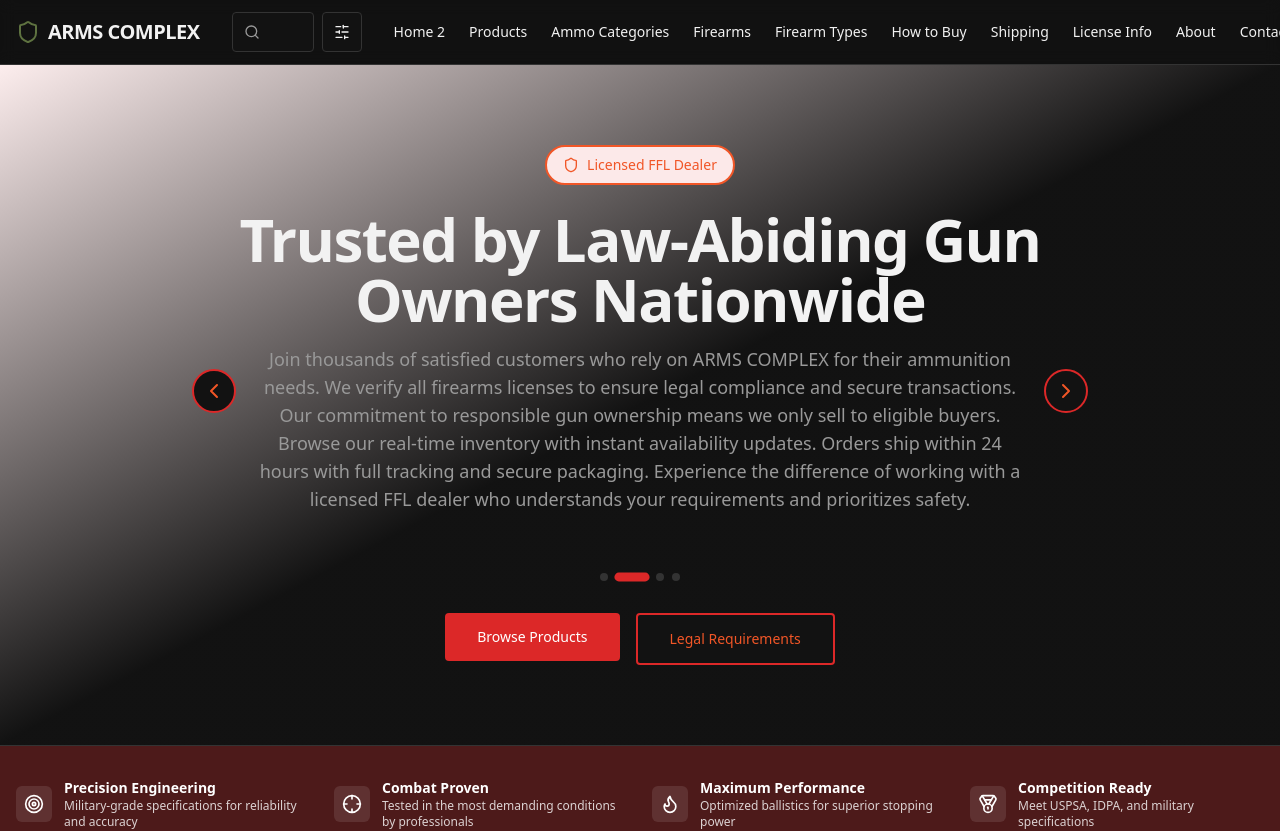
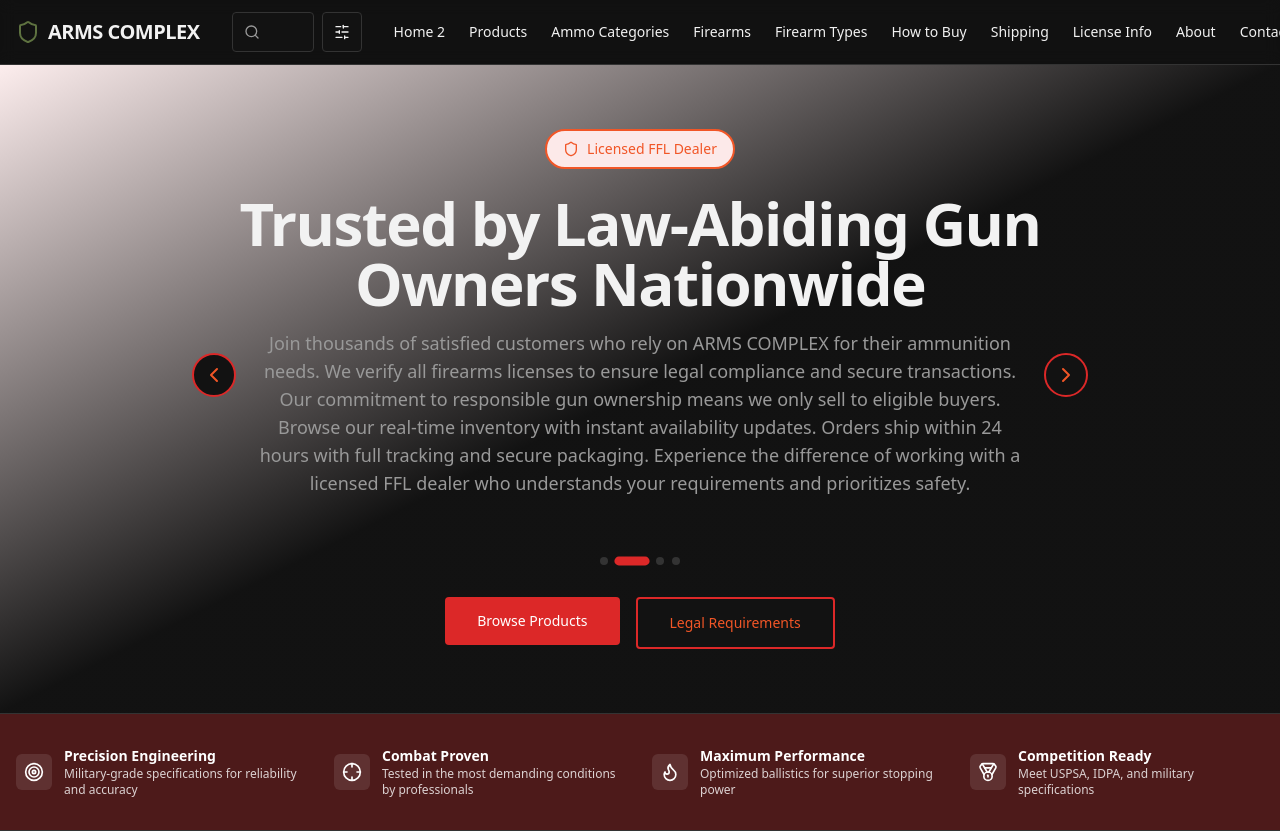
Before and after one commit to nshomejude/ammo-complex-usa, a React (Vite) app: page /home2 in a window 1280 px wide. Shown: the top 831 px of the page. Built offline with nearby package versions, Linux system fonts and the light colour scheme; the HTML template or start-up script is replaced by a standard one.

Commit message:
Reduce hero height by 20%
Adjusted the Home2 hero section padding to shrink vertical height by 20% (py-14 md:py-20 to py-11 md:16) to achieve a more compact hero layout. No other changes to structure.

```diff
--- a/src/components/Hero.tsx
+++ b/src/components/Hero.tsx
@@ -66,7 +66,7 @@ export const Hero = () => {
 
   return (
     <section className="relative overflow-hidden border-b border-border bg-gradient-to-br from-[hsl(0,75%,96%)] via-background to-background">
-      <div className="container relative mx-auto px-4 py-14 md:py-20">
+      <div className="container relative mx-auto px-4 py-11 md:py-16">
         <div className="mx-auto max-w-4xl">
           <div className="mb-6 flex justify-center">
             <div className="inline-flex items-center gap-2 rounded-full border-2 border-[hsl(var(--home2-accent))] bg-[hsl(var(--home2-accent-light))] px-4 py-2">
```
